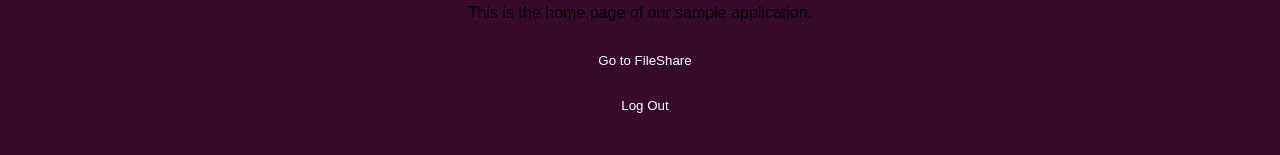
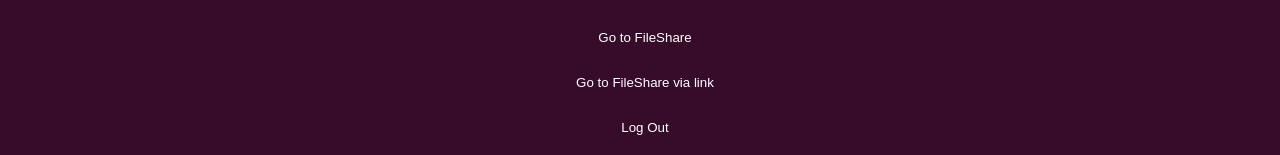
Before and after one commit to prajwalr477/File_Sharing_App, a React (Create React App) app in the folder client/: page /home in a window 1280 px wide. Shown: the part 418-573 px from the top of the page. Built offline with nearby package versions, Linux system fonts and the light colour scheme; no server answers.

Commit message:
added routes to new pages

```diff
--- a/client/src/pages/Home.js
+++ b/client/src/pages/Home.js
@@ -83,6 +83,10 @@
             <button>Go to FileShare</button>
           </Link>
 
+          <Link to="/share-link">
+            <button>Go to FileShare via link</button>
+          </Link>
+
           <button onClick={handleLogoutClick}>Log Out</button>
         </section>
       </main>
```
Also changed, not shown: 1 other file (tests, documents, lock files or other folders).
